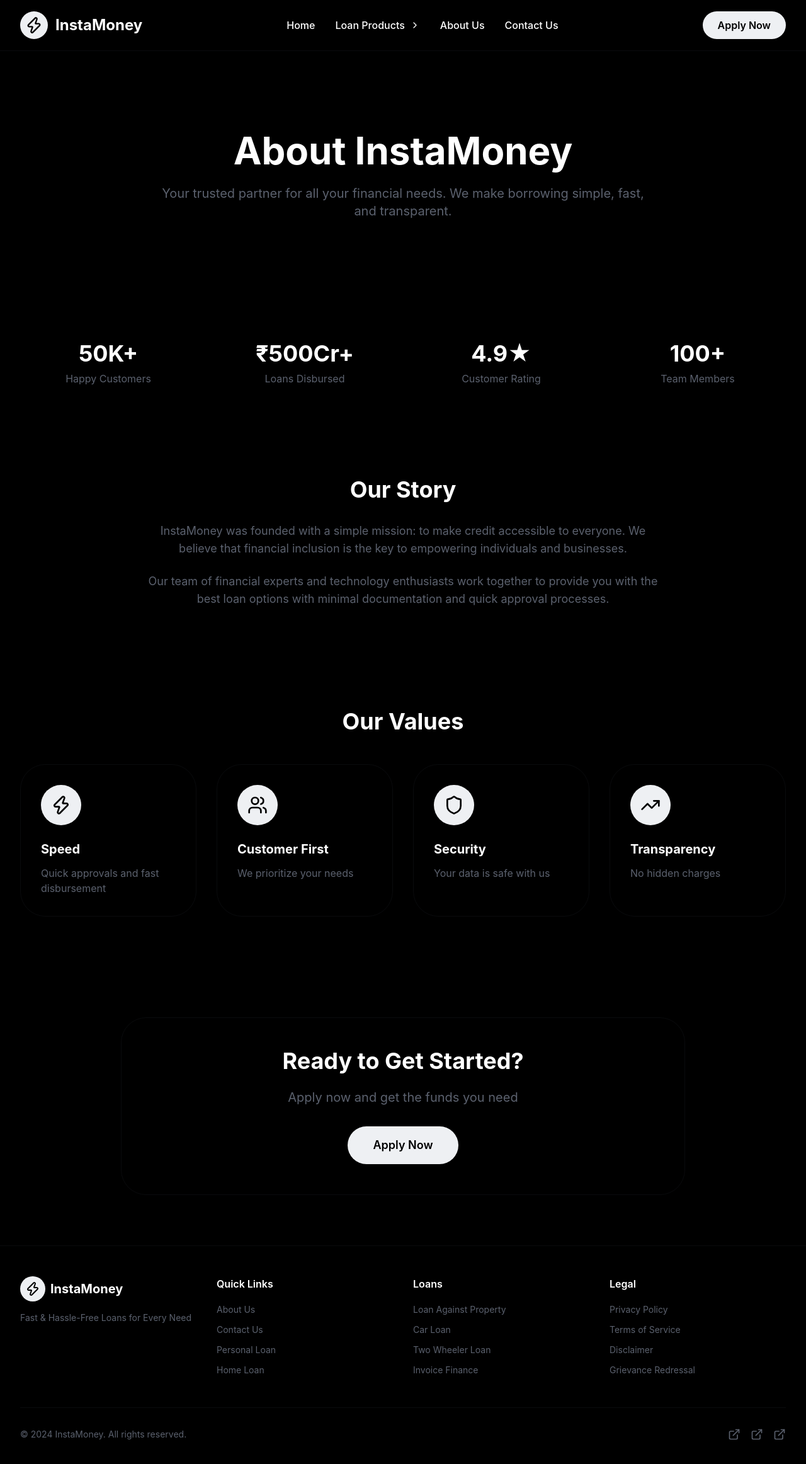
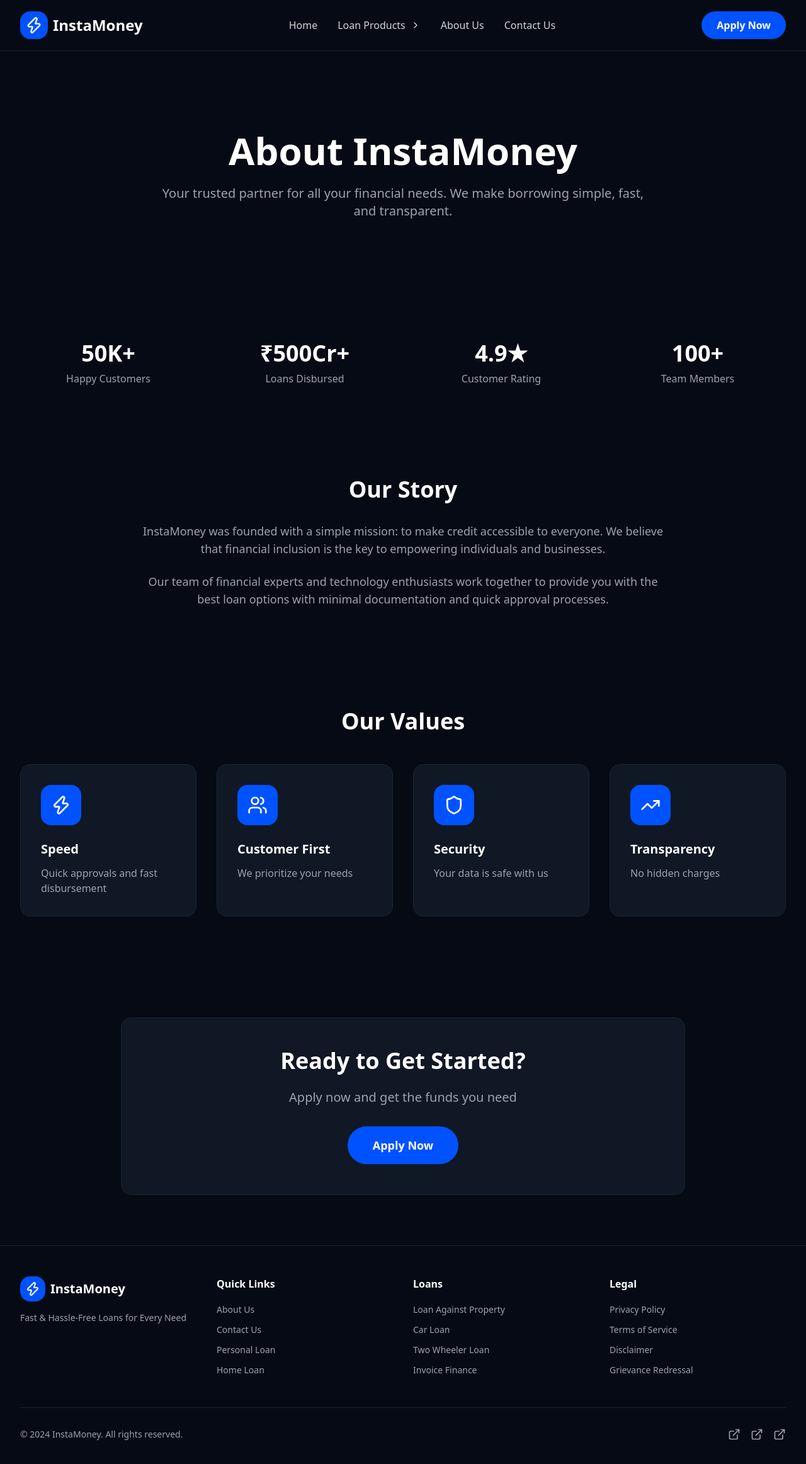
Before and after one commit to srivas1237/-Instamoney, a Next.js app: page /about-us in a window 1280 px wide. Shown: the top 2324 px of the page at 63% size. Built offline with nearby package versions, Linux system fonts and the light colour scheme.

Commit message:
Update theme to match Coinbase design system

```diff
--- a/src/app/about-us/page.tsx
+++ b/src/app/about-us/page.tsx
@@ -19,13 +19,13 @@ export default function AboutUsPage() {
   return (
     <div className="flex flex-col">
       {/* Hero Section */}
-      <section className="py-20 lg:py-32 bg-black">
+      <section className="py-20 lg:py-32 bg-[#050a14]">
         <div className="max-w-7xl mx-auto px-4 sm:px-6 lg:px-8">
           <div className="text-center">
             <h1 className="text-4xl sm:text-5xl lg:text-6xl font-bold text-white mb-6">
               About InstaMoney
             </h1>
-            <p className="text-xl text-[#5b616e] max-w-3xl mx-auto">
+            <p className="text-xl text-[#9ca3af] max-w-3xl mx-auto">
               Your trusted partner for all your financial needs. We make borrowing simple, fast, and transparent.
             </p>
           </div>
@@ -33,13 +33,13 @@ export default function AboutUsPage() {
       </section>
 
       {/* Stats Section */}
-      <section className="py-16 bg-black">
+      <section className="py-16 bg-[#050a14]">
         <div className="max-w-7xl mx-auto px-4 sm:px-6 lg:px-8">
           <div className="grid grid-cols-2 md:grid-cols-4 gap-8">
             {stats.map((stat, idx) => (
               <div key={idx} className="text-center">
                 <p className="text-4xl font-bold text-white mb-2">{stat.number}</p>
-                <p className="text-[#5b616e]">{stat.label}</p>
+                <p className="text-[#9ca3af]">{stat.label}</p>
               </div>
             ))}
           </div>
@@ -47,14 +47,14 @@ export default function AboutUsPage() {
       </section>
 
       {/* Our Story */}
-      <section className="py-20 bg-black">
+      <section className="py-20 bg-[#050a14]">
         <div className="max-w-4xl mx-auto px-4 sm:px-6 lg:px-8 text-center">
           <h2 className="text-3xl sm:text-4xl font-bold text-white mb-8">Our Story</h2>
-          <p className="text-lg text-[#5b616e] mb-6">
+          <p className="text-lg text-[#9ca3af] mb-6">
             InstaMoney was founded with a simple mission: to make credit accessible to everyone. We believe that
             financial inclusion is the key to empowering individuals and businesses.
           </p>
-          <p className="text-lg text-[#5b616e]">
+          <p className="text-lg text-[#9ca3af]">
             Our team of financial experts and technology enthusiasts work together to provide you with the best
             loan options with minimal documentation and quick approval processes.
           </p>
@@ -62,17 +62,17 @@ export default function AboutUsPage() {
       </section>
 
       {/* Our Values */}
-      <section className="py-20 bg-black">
+      <section className="py-20 bg-[#050a14]">
         <div className="max-w-7xl mx-auto px-4 sm:px-6 lg:px-8">
           <h2 className="text-3xl sm:text-4xl font-bold text-white mb-12 text-center">Our Values</h2>
           <div className="grid md:grid-cols-2 lg:grid-cols-4 gap-8">
             {values.map((value, idx) => (
-              <div key={idx} className="bg-black border border-[#0a0b0d] rounded-[40px] p-8">
-                <div className="bg-[#eef0f3] w-16 h-16 rounded-[40px] flex items-center justify-center mb-6">
-                  <value.icon className="h-8 w-8 text-black" />
+              <div key={idx} className="bg-[#101725] border border-[#1a2332] rounded-2xl p-8">
+                <div className="bg-[#0052ff] w-16 h-16 rounded-2xl flex items-center justify-center mb-6">
+                  <value.icon className="h-8 w-8 text-white" />
                 </div>
                 <h3 className="text-xl font-bold text-white mb-3">{value.title}</h3>
-                <p className="text-[#5b616e]">{value.description}</p>
+                <p className="text-[#9ca3af]">{value.description}</p>
               </div>
             ))}
           </div>
@@ -80,13 +80,13 @@ export default function AboutUsPage() {
       </section>
 
       {/* CTA Section */}
-      <section className="py-20 bg-black">
-        <div className="max-w-4xl mx-auto px-4 sm:px-6 lg:px-8 text-center bg-black border border-[#0a0b0d] rounded-[40px] p-12">
+      <section className="py-20 bg-[#050a14]">
+        <div className="max-w-4xl mx-auto px-4 sm:px-6 lg:px-8 text-center bg-[#101725] border border-[#1a2332] rounded-2xl p-12">
           <h2 className="text-3xl sm:text-4xl font-bold text-white mb-6">Ready to Get Started?</h2>
-          <p className="text-xl text-[#5b616e] mb-8">Apply now and get the funds you need</p>
+          <p className="text-xl text-[#9ca3af] mb-8">Apply now and get the funds you need</p>
           <Link
             href="/contact-us"
-            className="bg-[#eef0f3] text-black px-10 py-4 rounded-[100000px] font-semibold text-lg hover:bg-gray-200 transition-all inline-block"
+            className="bg-[#0052ff] text-white px-10 py-4 rounded-full font-semibold text-lg hover:bg-[#003ecf] transition-all inline-block"
           >
             Apply Now
           </Link>
--- a/src/app/globals.css
+++ b/src/app/globals.css
@@ -1,77 +1,56 @@
 @import "tailwindcss";
 
-/* Coinbase Design Tokens */
+/* Coinbase Inspired Dark Theme */
 :root {
-  /* Color Palette */
-  --color-text-primary: #5b616e;
-  --color-text-secondary: #ffffff;
-  --color-surface-base: #000000;
-  --color-border-muted: #0a0b0d;
-  --color-surface-strong: #eef0f3;
-
-  /* Typography */
-  --font-family-primary: -apple-system, BlinkMacSystemFont, "Segoe UI", Roboto, Helvetica, Arial, sans-serif, "Apple Color Emoji", "Segoe UI Emoji", "Segoe UI Symbol";
-  --font-size-xs: 14px;
-  --font-size-sm: 14.4px;
-  --font-size-md: 16px;
-  --font-size-lg: 18px;
-  --font-size-xl: 20px;
-  --font-size-2xl: 36px;
-  --font-size-3xl: 44px;
-  --font-size-4xl: 64px;
-  --font-weight-base: 400;
-  --font-line-height-base: 24px;
-
-  /* Spacing */
-  --space-1: 8px;
-  --space-2: 10px;
-  --space-3: 12px;
-  --space-4: 16px;
-  --space-5: 24px;
-  --space-6: 32px;
-
-  /* Radius */
-  --radius-xs: 2px;
-  --radius-sm: 4px;
-  --radius-md: 40px;
-  --radius-lg: 56px;
-  --radius-xl: 100000px;
+  --background: #050a14;
+  --foreground: #ffffff;
+  --coinbase-blue: #0052ff;
+  --coinbase-blue-hover: #003ecf;
+  --border-muted: #1a2332;
+  --surface-secondary: #101725;
+  --text-muted: #9ca3af;
 }
 
 @theme inline {
-  --color-text-primary: var(--color-text-primary);
-  --color-text-secondary: var(--color-text-secondary);
-  --color-surface-base: var(--color-surface-base);
-  --color-border-muted: var(--color-border-muted);
-  --color-surface-strong: var(--color-surface-strong);
-
-  --font-sans: var(--font-family-primary);
-
-  --radius-xs: var(--radius-xs);
-  --radius-sm: var(--radius-sm);
-  --radius-md: var(--radius-md);
-  --radius-lg: var(--radius-lg);
-  --radius-xl: var(--radius-xl);
-}
-
-/* Base styles */
-* {
-  box-sizing: border-box;
+  --color-background: var(--background);
+  --color-foreground: var(--foreground);
+  --color-coinbase-blue: var(--coinbase-blue);
+  --color-coinbase-blue-hover: var(--coinbase-blue-hover);
+  --color-border-muted: var(--border-muted);
+  --color-surface-secondary: var(--surface-secondary);
+  --color-text-muted: var(--text-muted);
 }
 
 body {
-  background: var(--color-surface-base);
-  color: var(--color-text-secondary);
-  font-family: var(--font-family-primary);
-  font-size: var(--font-size-md);
-  font-weight: var(--font-weight-base);
-  line-height: var(--font-line-height-base);
-  margin: 0;
-  padding: 0;
+  background: var(--background);
+  color: var(--foreground);
+}
+
+.coinbase-btn {
+  background: linear-gradient(135deg, #0052ff 0%, #0080ff 100%);
+  color: white;
+  border-radius: 9999px;
+  transition: all 0.2s ease;
+}
+
+.coinbase-btn:hover {
+  background: linear-gradient(135deg, #003ecf 0%, #006bdb 100%);
+  transform: translateY(-1px);
+}
+
+.coinbase-card {
+  background: var(--surface-secondary);
+  border: 1px solid var(--border-muted);
+  border-radius: 16px;
+  transition: all 0.2s ease;
+}
+
+.coinbase-card:hover {
+  border-color: #3b82f6;
 }
 
 /* Focus visible for accessibility */
 *:focus-visible {
-  outline: 2px solid var(--color-surface-strong);
+  outline: 2px solid var(--coinbase-blue);
   outline-offset: 2px;
 }
--- a/src/components/Footer.tsx
+++ b/src/components/Footer.tsx
@@ -3,20 +3,20 @@ import { Zap, ExternalLink } from 'lucide-react'
 
 export default function Footer() {
   return (
-    <footer className="bg-black border-t border-[#0a0b0d]">
+    <footer className="bg-[#050a14] border-t border-[#1a2332]">
       <div className="max-w-7xl mx-auto px-4 sm:px-6 lg:px-8 py-12">
         <div className="grid md:grid-cols-2 lg:grid-cols-4 gap-8">
           {/* Brand Section */}
           <div className="lg:col-span-1">
             <Link href="/" className="flex items-center gap-2 mb-4">
-              <div className="bg-[#eef0f3] p-2 rounded-[40px]">
-                <Zap className="h-6 w-6 text-black" />
+              <div className="bg-[#0052ff] p-2 rounded-2xl">
+                <Zap className="h-6 w-6 text-white" />
               </div>
               <span className="text-xl font-bold text-white">
                 InstaMoney
               </span>
             </Link>
-            <p className="text-[#5b616e] text-sm">
+            <p className="text-[#9ca3af] text-sm">
               Fast & Hassle-Free Loans for Every Need
             </p>
           </div>
@@ -25,10 +25,10 @@ export default function Footer() {
           <div>
             <h4 className="text-white font-semibold mb-4">Quick Links</h4>
             <ul className="space-y-2">
-              <li><Link href="/about-us" className="text-[#5b616e] hover:text-white transition-colors text-sm">About Us</Link></li>
-              <li><Link href="/contact-us" className="text-[#5b616e] hover:text-white transition-colors text-sm">Contact Us</Link></li>
-              <li><Link href="/personal-loan" className="text-[#5b616e] hover:text-white transition-colors text-sm">Personal Loan</Link></li>
-              <li><Link href="/home-loan" className="text-[#5b616e] hover:text-white transition-colors text-sm">Home Loan</Link></li>
+              <li><Link href="/about-us" className="text-[#9ca3af] hover:text-white transition-colors text-sm">About Us</Link></li>
+              <li><Link href="/contact-us" className="text-[#9ca3af] hover:text-white transition-colors text-sm">Contact Us</Link></li>
+              <li><Link href="/personal-loan" className="text-[#9ca3af] hover:text-white transition-colors text-sm">Personal Loan</Link></li>
+              <li><Link href="/home-loan" className="text-[#9ca3af] hover:text-white transition-colors text-sm">Home Loan</Link></li>
             </ul>
           </div>
 
@@ -36,10 +36,10 @@ export default function Footer() {
           <div>
             <h4 className="text-white font-semibold mb-4">Loans</h4>
             <ul className="space-y-2">
-              <li><Link href="/loan-against-property" className="text-[#5b616e] hover:text-white transition-colors text-sm">Loan Against Property</Link></li>
-              <li><Link href="/car-loan" className="text-[#5b616e] hover:text-white transition-colors text-sm">Car Loan</Link></li>
-              <li><Link href="/two-wheeler-loan" className="text-[#5b616e] hover:text-white transition-colors text-sm">Two Wheeler Loan</Link></li>
-              <li><Link href="/invoice-finance" className="text-[#5b616e] hover:text-white transition-colors text-sm">Invoice Finance</Link></li>
+              <li><Link href="/loan-against-property" className="text-[#9ca3af] hover:text-white transition-colors text-sm">Loan Against Property</Link></li>
+              <li><Link href="/car-loan" className="text-[#9ca3af] hover:text-white transition-colors text-sm">Car Loan</Link></li>
+              <li><Link href="/two-wheeler-loan" className="text-[#9ca3af] hover:text-white transition-colors text-sm">Two Wheeler Loan</Link></li>
+              <li><Link href="/invoice-finance" className="text-[#9ca3af] hover:text-white transition-colors text-sm">Invoice Finance</Link></li>
             </ul>
           </div>
 
@@ -47,27 +47,27 @@ export default function Footer() {
           <div>
             <h4 className="text-white font-semibold mb-4">Legal</h4>
             <ul className="space-y-2">
-              <li><Link href="/privacy-policy" className="text-[#5b616e] hover:text-white transition-colors text-sm">Privacy Policy</Link></li>
-              <li><Link href="/terms-of-service" className="text-[#5b616e] hover:text-white transition-colors text-sm">Terms of Service</Link></li>
-              <li><Link href="/disclaimer" className="text-[#5b616e] hover:text-white transition-colors text-sm">Disclaimer</Link></li>
-              <li><Link href="/grievance-redressal" className="text-[#5b616e] hover:text-white transition-colors text-sm">Grievance Redressal</Link></li>
+              <li><Link href="/privacy-policy" className="text-[#9ca3af] hover:text-white transition-colors text-sm">Privacy Policy</Link></li>
+              <li><Link href="/terms-of-service" className="text-[#9ca3af] hover:text-white transition-colors text-sm">Terms of Service</Link></li>
+              <li><Link href="/disclaimer" className="text-[#9ca3af] hover:text-white transition-colors text-sm">Disclaimer</Link></li>
+              <li><Link href="/grievance-redressal" className="text-[#9ca3af] hover:text-white transition-colors text-sm">Grievance Redressal</Link></li>
             </ul>
           </div>
         </div>
 
         {/* Bottom Section */}
-        <div className="mt-12 pt-8 border-t border-[#0a0b0d] flex flex-col md:flex-row justify-between items-center gap-4">
-          <p className="text-[#5b616e] text-sm">
+        <div className="mt-12 pt-8 border-t border-[#1a2332] flex flex-col md:flex-row justify-between items-center gap-4">
+          <p className="text-[#9ca3af] text-sm">
             © 2024 InstaMoney. All rights reserved.
           </p>
           <div className="flex gap-4">
-            <a href="#" className="text-[#5b616e] hover:text-white transition-colors">
+            <a href="#" className="text-[#9ca3af] hover:text-white transition-colors">
               <ExternalLink className="h-5 w-5" />
             </a>
-            <a href="#" className="text-[#5b616e] hover:text-white transition-colors">
+            <a href="#" className="text-[#9ca3af] hover:text-white transition-colors">
               <ExternalLink className="h-5 w-5" />
             </a>
-            <a href="#" className="text-[#5b616e] hover:text-white transition-colors">
+            <a href="#" className="text-[#9ca3af] hover:text-white transition-colors">
               <ExternalLink className="h-5 w-5" />
             </a>
           </div>
--- a/src/components/Header.tsx
+++ b/src/components/Header.tsx
@@ -22,12 +22,12 @@ export default function Header() {
   const [isMobileDropdownOpen, setIsMobileDropdownOpen] = useState(false)
 
   return (
-    <header className="sticky top-0 z-50 bg-black border-b border-[#0a0b0d]">
+    <header className="sticky top-0 z-50 bg-[#050a14] border-b border-[#1a2332]">
       <div className="max-w-7xl mx-auto px-4 sm:px-6 lg:px-8">
         <div className="flex justify-between items-center h-20">
-          <Link href="/" className="flex items-center gap-3">
-            <div className="bg-[#eef0f3] p-2 rounded-[40px]">
-              <Zap className="h-7 w-7 text-black" />
+          <Link href="/" className="flex items-center gap-2">
+            <div className="bg-[#0052ff] p-2 rounded-2xl">
+              <Zap className="h-7 w-7 text-white" />
             </div>
             <span className="text-2xl font-bold text-white">
               InstaMoney
@@ -35,24 +35,24 @@ export default function Header() {
           </Link>
 
           <nav className="hidden md:flex items-center gap-8">
-            <Link href="/" className="text-white hover:text-gray-300 font-medium transition-colors">
+            <Link href="/" className="text-gray-300 hover:text-white font-medium transition-colors">
               Home
             </Link>
             <div className="relative">
               <button
                 onClick={() => setIsDropdownOpen(!isDropdownOpen)}
-                className="flex items-center gap-2 text-white hover:text-gray-300 font-medium transition-colors"
+                className="flex items-center gap-2 text-gray-300 hover:text-white font-medium transition-colors"
               >
                 Loan Products
                 <ChevronRight className={`h-4 w-4 transition-transform ${isDropdownOpen ? 'rotate-90' : ''}`} />
               </button>
               {isDropdownOpen && (
-                <div className="absolute top-full left-0 mt-2 w-72 bg-black border border-[#0a0b0d] rounded-[40px] py-3 shadow-lg z-50">
+                <div className="absolute top-full left-0 mt-2 w-72 bg-[#101725] border border-[#1a2332] rounded-2xl shadow-xl py-3 z-50">
                   {loanProducts.map((product) => (
                     <Link
                       key={product.href}
                       href={product.href}
-                      className="block px-6 py-3 text-white hover:text-gray-300 hover:bg-[#0a0b0d] transition-all"
+                      className="block px-6 py-3 text-gray-300 hover:text-white hover:bg-[#1a2332] transition-all"
                       onClick={() => setIsDropdownOpen(false)}
                     >
                       {product.name}
@@ -61,10 +61,10 @@ export default function Header() {
                 </div>
               )}
             </div>
-            <Link href="/about-us" className="text-white hover:text-gray-300 font-medium transition-colors">
+            <Link href="/about-us" className="text-gray-300 hover:text-white font-medium transition-colors">
               About Us
             </Link>
-            <Link href="/contact-us" className="text-white hover:text-gray-300 font-medium transition-colors">
+            <Link href="/contact-us" className="text-gray-300 hover:text-white font-medium transition-colors">
               Contact Us
             </Link>
           </nav>
@@ -72,7 +72,7 @@ export default function Header() {
           <div className="hidden md:flex items-center gap-4">
             <Link
               href="/contact-us"
-              className="bg-[#eef0f3] text-black px-6 py-2.5 rounded-[100000px] font-semibold hover:bg-gray-200 transition-all"
+              className="bg-[#0052ff] text-white px-6 py-2.5 rounded-full font-semibold hover:bg-[#003ecf] transition-all"
             >
               Apply Now
             </Link>
@@ -88,7 +88,7 @@ export default function Header() {
       </div>
 
       {isMenuOpen && (
-        <div className="md:hidden bg-black border-t border-[#0a0b0d]">
+        <div className="md:hidden bg-[#050a14] border-t border-[#1a2332]">
           <div className="px-4 py-6 space-y-4">
             <Link
               href="/"
@@ -107,12 +107,12 @@ export default function Header() {
                 <ChevronRight className={`h-5 w-5 transition-transform ${isMobileDropdownOpen ? 'rotate-90' : ''}`} />
               </button>
               {isMobileDropdownOpen && (
-                <div className="pl-4 space-y-1 border-l border-[#0a0b0d]">
+                <div className="pl-4 space-y-1 border-l border-[#1a2332]">
                   {loanProducts.map((product) => (
                     <Link
                       key={product.href}
                       href={product.href}
-                      className="block px-4 py-3 text-gray-300 hover:text-white hover:bg-[#0a0b0d] rounded-[40px]"
+                      className="block px-4 py-3 text-gray-400 hover:text-white hover:bg-[#101725] rounded-xl"
                       onClick={() => {
                         setIsMenuOpen(false)
                         setIsMobileDropdownOpen(false)
@@ -141,7 +141,7 @@ export default function Header() {
             </Link>
             <Link
               href="/contact-us"
-              className="block w-full text-center bg-[#eef0f3] text-black px-6 py-3 rounded-[100000px] font-semibold"
+              className="block w-full text-center bg-[#0052ff] text-white px-6 py-3 rounded-full font-semibold"
               onClick={() => setIsMenuOpen(false)}
             >
               Apply Now
```
Also changed, not shown: src/app/contact-us/page.tsx (+5 -5 lines), src/app/home-loan/page.tsx (+20 -20 lines), src/app/page.tsx (+42 -42 lines), src/app/personal-loan/page.tsx (+20 -20 lines), src/components/CompliancePage.tsx (+4 -4 lines), src/components/LoanForm.tsx (+18 -18 lines).
